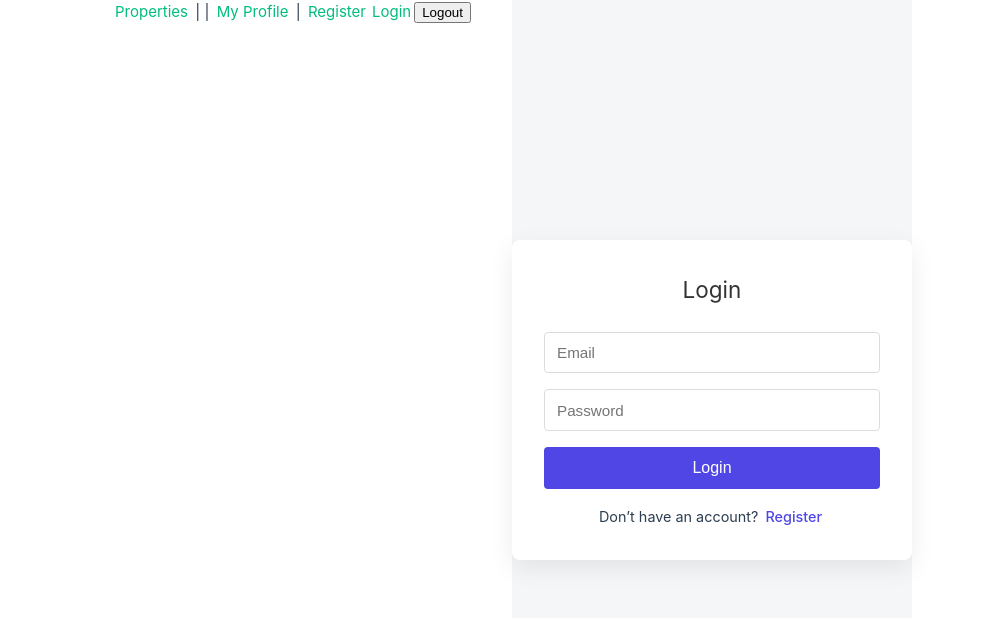
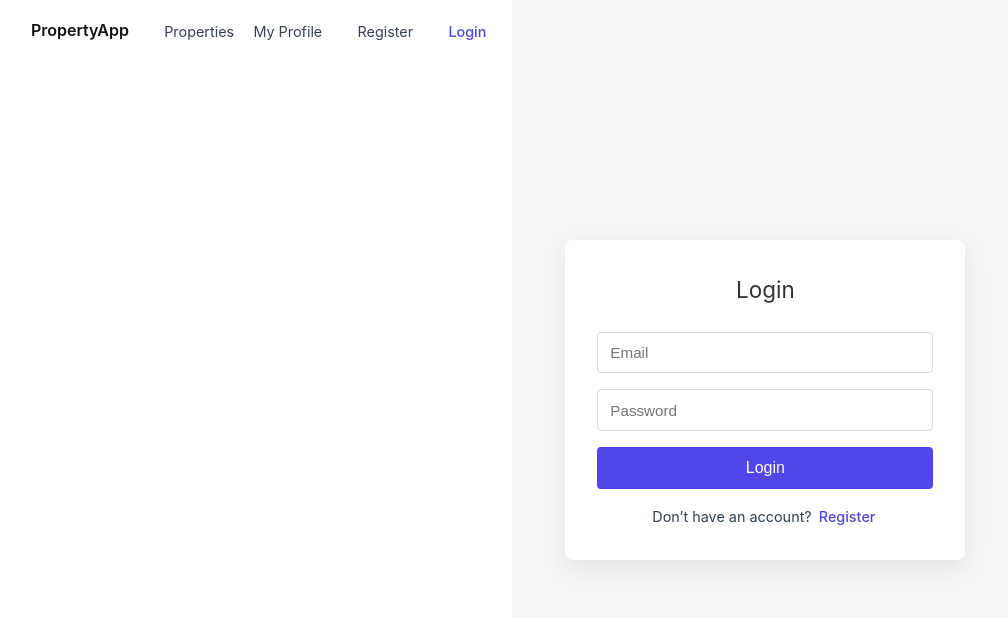
Before and after one commit to Marko455/YourProperty_frontend, a Vue app in the folder your_property/: page /login in a window 1280 px wide. Shown: the top 618 px of the page, without its empty margins (128-1136 px from the left). Built offline with nearby package versions, Linux system fonts and the light colour scheme.

Commit message:
Neuspijeli pokušaj
Neuspijeli pokušaj dodavanja novog atributa.

```diff
--- a/your_property/src/App.vue
+++ b/your_property/src/App.vue
@@ -12,15 +12,124 @@ const logout = () => {
 </script>
 
 <template>
-  <nav>
-    <router-link to="/properties">Properties</router-link> |
-    <router-link v-if="isLoggedIn()" to="/create-property">Create Property</router-link> |
-    <router-link v-if="isLoggedIn()" to="/my-inquiries">My Inquiries</router-link>
-    <router-link to="/profile">My Profile</router-link> |
-    <router-link to="/register">Register</router-link>
-    <router-link to="/login">Login</router-link>
-    <button @click="logout">Logout</button>
-  </nav>
+  <header class="app-header">
+    <nav class="nav">
+      <div class="nav-left">
+        <router-link class="logo" to="/properties">
+          PropertyApp
+        </router-link>
 
-  <router-view />
+        <router-link to="/properties">Properties</router-link>
+
+        <router-link
+          v-if="isLoggedIn()"
+          to="/create-property"
+        >
+          Create Property
+        </router-link>
+
+        <router-link
+          v-if="isLoggedIn()"
+          to="/my-inquiries"
+        >
+          My Inquiries
+        </router-link>
+      </div>
+
+      <div class="nav-right">
+        <router-link to="/profile">My Profile</router-link>
+
+        <router-link v-if="!isLoggedIn()" to="/register">
+          Register
+        </router-link>
+
+        <router-link v-if="!isLoggedIn()" to="/login">
+          Login
+        </router-link>
+
+        <button
+          v-if="isLoggedIn()"
+          @click="logout"
+          class="logout"
+        >
+          Logout
+        </button>
+      </div>
+    </nav>
+  </header>
+
+  <main class="app-content">
+    <router-view />
+  </main>
 </template>
+
+<style scoped>
+
+.app-header {
+  background-color: #ffffff;
+  border-bottom: 1px solid #e5e7eb;
+}
+
+.nav {
+  max-width: 1200px;
+  margin: 0 auto;
+  padding: 0.75rem 1rem;
+  display: flex;
+  justify-content: space-between;
+  align-items: center;
+}
+
+
+.nav-left,
+.nav-right {
+  display: flex;
+  align-items: center;
+  gap: 1rem;
+}
+
+
+a {
+  text-decoration: none;
+  font-size: 0.9rem;
+  color: #374151;
+  padding: 0.4rem 0.6rem;
+  border-radius: 6px;
+}
+
+a:hover {
+  background-color: #f3f4f6;
+}
+
+
+.router-link-active {
+  color: #4f46e5;
+  font-weight: 500;
+}
+
+
+.logo {
+  font-weight: 600;
+  font-size: 1rem;
+  color: #111;
+}
+
+
+.logout {
+  padding: 0.4rem 0.75rem;
+  font-size: 0.85rem;
+  background-color: #ef4444;
+  color: #ffffff;
+  border: none;
+  border-radius: 6px;
+  cursor: pointer;
+}
+
+.logout:hover {
+  background-color: #dc2626;
+}
+
+
+.app-content {
+  min-height: calc(100vh - 56px);
+}
+</style>
--- a/your_property/src/views/Login.vue
+++ b/your_property/src/views/Login.vue
@@ -41,6 +41,7 @@ const login = async () => {
   });
 
   localStorage.setItem("token", res.data.access_token);
+  localStorage.setItem("email", res.data.email);
   router.push("/properties");
 };
 </script>
--- a/your_property/src/views/PropertyDetails.vue
+++ b/your_property/src/views/PropertyDetails.vue
@@ -33,7 +33,6 @@
         </div>
       </div>
 
-      <!-- Inquiry -->
       <div class="inquiry">
         <h3>Contact Seller</h3>
         <textarea
```
